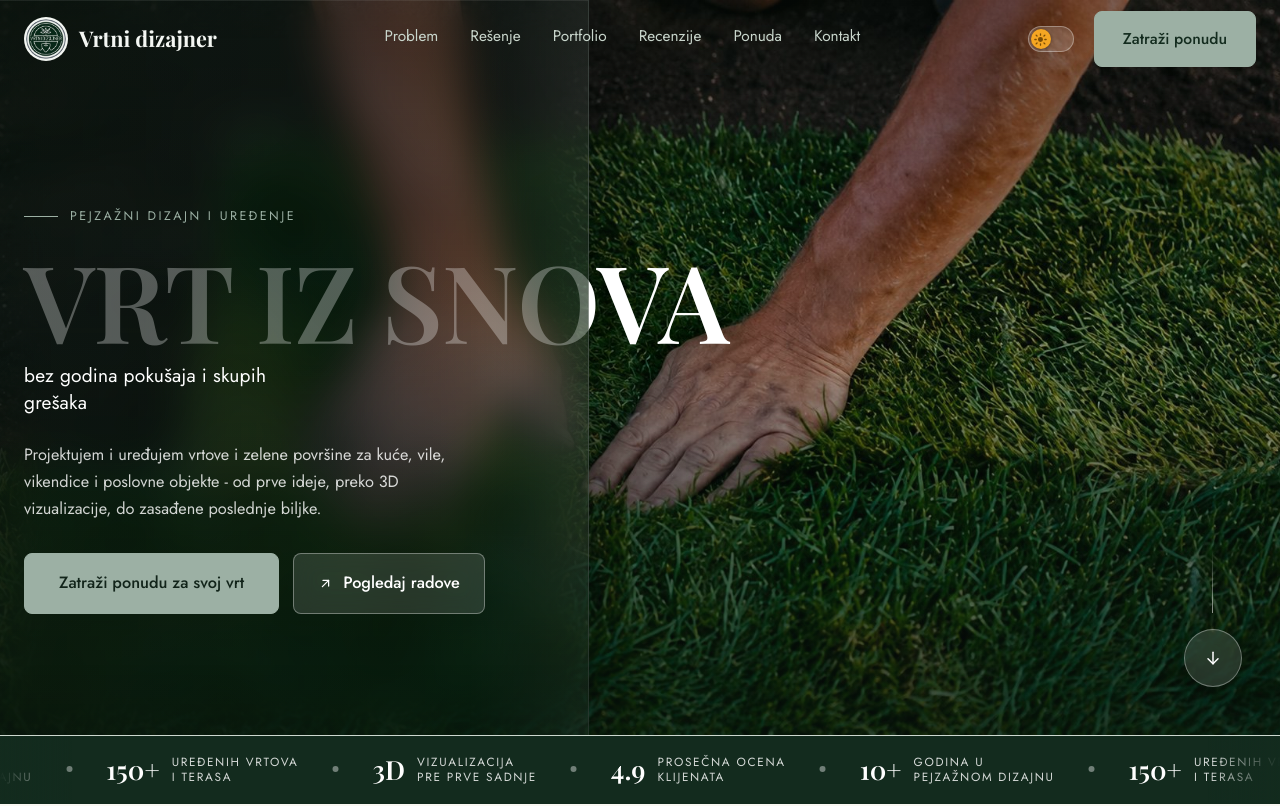
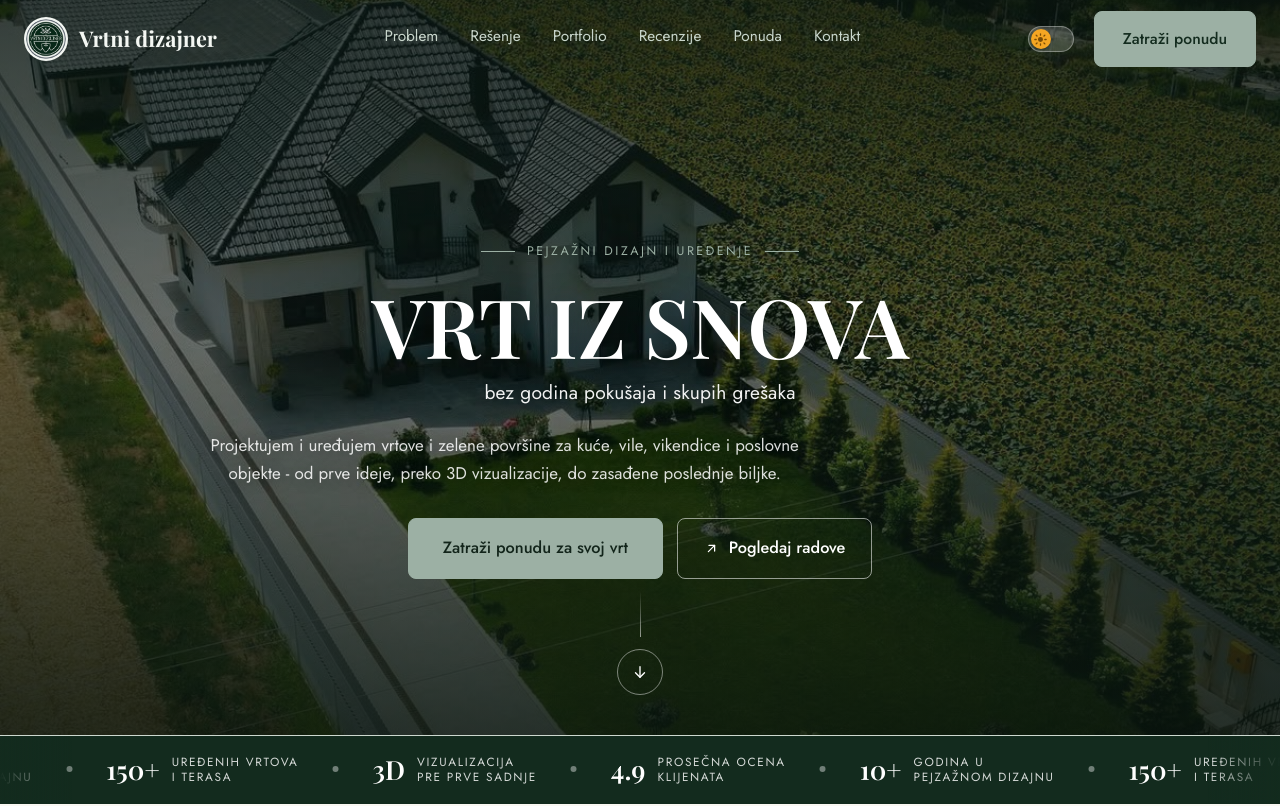
Before and after one commit to stefanamilenkovic99-design/Vrtni-dizajner, a plain HTML site: page index.html in a window 1280 px wide. Shown: the top 806 px of the page. Drawn offline with nearby package versions, Linux system fonts and the light colour scheme.

Commit message:
Deploy Vrtni-dizajner v3 (2026-08-12T12:10:10.939612+00:00)

```diff
--- a/index.html
+++ b/index.html
@@ -252,10 +252,8 @@
   }
 
   .navbar.scrolled, .navbar.menu-open{
-    background:var(--header-glass);
-    border-bottom-color:var(--header-glass-border);
-    -webkit-backdrop-filter:blur(16px) saturate(1.1);
-    backdrop-filter:blur(16px) saturate(1.1);
+    background:var(--header-bg);
+    border-bottom-color:var(--header-border);
   }
 
   .nav-inner{
@@ -454,18 +452,16 @@
     .mobile-menu{display:none;}
   }
 
-  /* HERO - fotografija preko cele širine, leva polovina zamućena i zatamnjena.
-     Naslov prelazi preko granice: na panelu je prigušen, na oštroj fotografiji beo. */
+  /* HERO - fotografija preko cele širine, sav tekst centriran preko nje. */
   .hero{
-    --hero-split:46%;
     position:relative;
     display:flex;
     align-items:center;
-    --hero-pad-top:166px;
-    --hero-pad-bottom:88px;
+    justify-content:center;
+    text-align:center;
     min-height:clamp(620px, 92vh, 900px);
-    padding-top:var(--hero-pad-top);
-    padding-bottom:var(--hero-pad-bottom);
+    padding-top:166px;
+    padding-bottom:88px;
     overflow:hidden;
     background:#0F1A13;
     border-bottom:1px solid var(--border);
@@ -477,43 +473,19 @@
     width:100%;
     height:100%;
     object-fit:cover;
+    /* Isečak pomeren naniže, da u kadar uđu i dvorište i travnjak. */
+    object-position:center 62%;
     z-index:0;
   }
 
-  /* Matirano staklo preko leve polovine - fotografija se vidi kroz zamućenje. */
-  .hero-panel{
-    position:absolute;
-    left:0;
-    top:0;
-    bottom:0;
-    width:var(--hero-split);
-    z-index:1;
-    background:linear-gradient(90deg, rgba(9,22,15,0.60) 0%, rgba(9,22,15,0.44) 55%, rgba(9,22,15,0.30) 100%);
-    -webkit-backdrop-filter:blur(22px) saturate(1.15);
-    backdrop-filter:blur(22px) saturate(1.15);
-    border-right:1px solid rgba(255,255,255,0.26);
-    box-shadow:
-      inset 0 1px 0 rgba(255,255,255,0.12),
-      22px 0 70px rgba(0,0,0,0.30);
-  }
-
-  /* Odsjaj uz samu ivicu stakla. */
-  .hero-panel::after{
-    content:"";
-    position:absolute;
-    top:0;
-    bottom:0;
-    right:0;
-    width:120px;
-    background:linear-gradient(90deg, rgba(255,255,255,0) 0%, rgba(255,255,255,0.09) 100%);
-  }
-
-  /* Blago zatamnjenje oštre strane, da beli naslov ostane čitljiv. */
+  /* Preliv preko fotografije, da tekst ostane čitljiv. */
   .hero-veil{
     position:absolute;
     inset:0;
     z-index:1;
-    background:linear-gradient(180deg, rgba(9,20,14,0.36) 0%, rgba(9,20,14,0.14) 45%, rgba(9,20,14,0.58) 100%);
+    background:
+      radial-gradient(110% 80% at 50% 48%, rgba(9,22,15,0.34) 0%, rgba(9,22,15,0.58) 58%, rgba(7,17,11,0.74) 100%),
+      linear-gradient(180deg, rgba(9,20,14,0.46) 0%, rgba(9,20,14,0.22) 45%, rgba(9,20,14,0.66) 100%);
   }
 
   .hero-content{
@@ -522,29 +494,10 @@
     width:100%;
   }
 
-  /* Kopija sadržaja u belom, isečena desno od granice panela (pravi je JS). */
-  .hero-content-bright{
-    position:absolute;
-    inset:0;
-    z-index:4;
-    display:flex;
-    align-items:center;
-    pointer-events:none;
-    clip-path:inset(0 0 0 var(--hero-split));
-    /* Isti unutrašnji razmak kao hero, inače se kopija ne poklopi po visini. */
-    padding-top:var(--hero-pad-top);
-    padding-bottom:var(--hero-pad-bottom);
-  }
-
-  /* Bez ovoga bi auto margine centrirale kopiju u flex sloju i slova se ne bi poklopila. */
-  .hero-content-bright > .wrap{width:100%;}
-
-  .hero-content-bright .ht-big{
-    color:#FFFFFF;
-    text-shadow:0 2px 30px rgba(0,0,0,0.45);
-  }
-
-  .hero-copy{max-width:min(500px, 39vw);}
+  .hero-copy{
+    max-width:860px;
+    margin:0 auto;
+  }
 
   .hero-eyebrow{
     display:inline-flex;
@@ -554,10 +507,11 @@
     letter-spacing:0.20em;
     text-transform:uppercase;
     color:#9CB0A4;
-    margin-bottom:20px;
-  }
-
-  .hero-eyebrow::before{
+    margin-bottom:22px;
+  }
+
+  .hero-eyebrow::before,
+  .hero-eyebrow::after{
     content:"";
     width:34px;
     height:1px;
@@ -569,18 +523,18 @@
     margin-bottom:26px;
     display:flex;
     flex-direction:column;
-    gap:10px;
-  }
-
-  /* Veliki red ide preko granice panela, zato bez preloma. */
+    align-items:center;
+    gap:12px;
+  }
+
   .ht-big{
     display:block;
-    white-space:nowrap;
-    font-size:clamp(3rem, 8.4vw, 7rem);
-    line-height:0.98;
+    font-size:clamp(2.6rem, 6.4vw, 5.4rem);
+    line-height:1.02;
     letter-spacing:-0.01em;
     text-transform:uppercase;
-    color:rgba(255,255,255,0.30);
+    color:#FFFFFF;
+    text-shadow:0 2px 30px rgba(0,0,0,0.45);
   }
 
   .ht-small{
@@ -590,20 +544,23 @@
     font-size:clamp(1.05rem, 1.5vw, 1.35rem);
     line-height:1.4;
     letter-spacing:0.01em;
-    color:#FFFFFF;
-    max-width:26ch;
+    color:rgba(255,255,255,0.94);
+    max-width:32ch;
+    text-shadow:0 1px 18px rgba(0,0,0,0.45);
   }
 
   .hero-sub{
-    color:rgba(255,255,255,0.82);
-    font-size:1.02rem;
-    max-width:44ch;
+    color:rgba(255,255,255,0.86);
+    font-size:1.06rem;
+    max-width:58ch;
+    text-shadow:0 1px 16px rgba(0,0,0,0.45);
     margin:0 0 30px;
   }
 
   .hero-actions{
     display:flex;
     align-items:center;
+    justify-content:center;
     gap:14px;
     flex-wrap:wrap;
   }
@@ -622,67 +579,64 @@
     color:#12241A;
   }
 
-  /* Stakleno dugme - providno, sa zamućenjem fotografije ispod. */
-  .hero .btn-glass{
+  /* Sporedno dugme - providno sa svetlim obrisom, bez zamućenja. */
+  .hero .btn-outline-light{
     display:inline-flex;
     align-items:center;
     gap:10px;
-    background:rgba(255,255,255,0.13);
-    border:1px solid rgba(255,255,255,0.34);
+    background:transparent;
+    border:1px solid rgba(255,255,255,0.55);
     color:#FFFFFF;
-    padding:16px 24px;
-    -webkit-backdrop-filter:blur(12px) saturate(1.1);
-    backdrop-filter:blur(12px) saturate(1.1);
-  }
-
-  .hero .btn-glass:hover{
-    background:rgba(255,255,255,0.24);
-    border-color:rgba(255,255,255,0.55);
+    padding:16px 26px;
+  }
+
+  .hero .btn-outline-light:hover{
+    background:rgba(255,255,255,0.14);
+    border-color:#FFFFFF;
     color:#FFFFFF;
   }
 
-  .hero .btn-glass svg{width:15px; height:15px; flex:none;}
-
-  /* Stakleno dugme za skrol, u duhu okruglih kontrola sa reference. */
+  .hero .btn-outline-light svg{width:15px; height:15px; flex:none;}
+
+  /* Strelica za skrol, centrirana pri dnu heroja. */
   .hero-scroll{
     position:absolute;
-    right:clamp(20px, 3vw, 52px);
-    bottom:clamp(28px, 6vh, 64px);
+    left:50%;
+    transform:translateX(-50%);
+    bottom:clamp(24px, 5vh, 48px);
     z-index:5;
     display:flex;
     flex-direction:column;
     align-items:center;
-    gap:16px;
+    gap:12px;
   }
 
   .hero-scroll-line{
     width:1px;
-    height:64px;
+    height:46px;
     background:linear-gradient(180deg, rgba(255,255,255,0) 0%, rgba(255,255,255,0.55) 100%);
   }
 
   .hero-scroll-btn{
-    width:58px;
-    height:58px;
+    width:46px;
+    height:46px;
     border-radius:50%;
     display:flex;
     align-items:center;
     justify-content:center;
     color:#FFFFFF;
-    background:rgba(255,255,255,0.13);
-    border:1px solid rgba(255,255,255,0.34);
-    -webkit-backdrop-filter:blur(12px) saturate(1.1);
-    backdrop-filter:blur(12px) saturate(1.1);
+    background:transparent;
+    border:1px solid rgba(255,255,255,0.45);
     transition:background 0.2s ease, border-color 0.2s ease, transform 0.2s ease;
   }
 
   .hero-scroll-btn:hover{
-    background:rgba(255,255,255,0.26);
-    border-color:rgba(255,255,255,0.55);
+    background:rgba(255,255,255,0.16);
+    border-color:#FFFFFF;
     transform:translateY(4px);
   }
 
-  .hero-scroll-btn svg{width:20px; height:20px;}
+  .hero-scroll-btn svg{width:18px; height:18px;}
 
   .placeholder{
     background:var(--ph-bg);
@@ -714,33 +668,16 @@
     object-fit:cover;
   }
 
-  /* Na užim ekranima nema podele: panel prekriva celu širinu, naslov je beo i prelama se. */
   @media (max-width:900px){
     .hero{
-      min-height:clamp(460px, 74vh, 640px);
-      padding-top:64px;
-      padding-bottom:64px;
-    }
-    .hero{padding-top:150px;}
-    .hero-panel{
-      width:100%;
-      border-right:none;
-      box-shadow:none;
-      -webkit-backdrop-filter:blur(14px) saturate(1.1);
-      backdrop-filter:blur(14px) saturate(1.1);
-      background:linear-gradient(180deg, rgba(9,22,15,0.66) 0%, rgba(9,22,15,0.52) 50%, rgba(9,22,15,0.80) 100%);
-    }
-    .hero-panel::after{display:none;}
-    .hero-scroll{display:none;}
-    .hero-content-bright{display:none;}
-    .hero-copy{max-width:100%;}
-    .ht-big{
-      white-space:normal;
-      font-size:clamp(2.4rem, 11vw, 4rem);
-      color:#FFFFFF;
-    }
+      min-height:clamp(480px, 78vh, 660px);
+      padding-top:140px;
+      padding-bottom:72px;
+    }
+    .ht-big{font-size:clamp(2.2rem, 9.5vw, 3.4rem);}
     .ht-small{font-size:1.05rem; max-width:34ch;}
     .hero-sub{font-size:1rem;}
+    .hero-scroll{display:none;}
   }
 
   /* TRAKA U POKRETU (ispod heroja) */
@@ -912,11 +849,12 @@
     align-items:center;
   }
 
-  .resenje-image{height:340px;}
+  /* Uspravni kadar traži viši okvir, da oblikovana forma stane u sliku. */
+  .resenje-image{height:430px;}
 
   @media (max-width:768px){
     .resenje-grid{grid-template-columns:1fr;}
-    .resenje-image{height:240px; order:2;}
+    .resenje-image{height:300px; order:2;}
     .resenje-text{order:1;}
   }
 
@@ -928,12 +866,13 @@
     align-items:center;
   }
 
-  .kred-image{height:300px;}
+  .kred-image{height:460px;}
+  .kred-image .media{object-position:center 58%;}
 
   @media (max-width:768px){
     .kred-grid{grid-template-columns:1fr;}
     .kred-text{order:1;}
-    .kred-image{order:2; height:220px;}
+    .kred-image{order:2; height:320px;}
   }
 
   /* BENEFITI */
@@ -1581,12 +1520,10 @@
 </div>
 
 <section class="hero" id="pocetna">
-  <img class="hero-bg" src="assets/hero-busen.jpg" width="1674" height="939" fetchpriority="high" decoding="async"
-       alt="Ruke pritiskaju busen travnjaka na sveže pripremljenu zemlju">
-  <div class="hero-panel" aria-hidden="true"></div>
+  <img class="hero-bg" src="assets/hero-imanje.jpg" width="1206" height="1451" fetchpriority="high" decoding="async"
+       alt="Pogled iz vazduha na uređeno imanje sa travnjakom, drvoredom i oblikovanim zelenilom">
   <div class="hero-veil" aria-hidden="true"></div>
 
-  <!-- Beli sloj naslova pravi se kloniranjem ovog bloka, pa se tekst menja samo ovde. -->
   <div class="hero-content">
     <div class="wrap">
       <div class="hero-copy">
@@ -1598,7 +1535,7 @@
         <p class="hero-sub">Projektujem i uređujem vrtove i zelene površine za kuće, vile, vikendice i poslovne objekte - od prve ideje, preko 3D vizualizacije, do zasađene poslednje biljke.</p>
         <div class="hero-actions">
           <a href="#kontakt" class="btn">Zatraži ponudu za svoj vrt</a>
-          <a href="#dokazi" class="btn btn-glass">
+          <a href="#dokazi" class="btn btn-outline-light">
             <svg viewBox="0 0 24 24" fill="none" stroke="currentColor" stroke-width="2" stroke-linecap="round" stroke-linejoin="round" aria-hidden="true"><path d="M7 17 17 7"/><path d="M8 7h9v9"/></svg>
             Pogledaj radove
           </a>
@@ -1685,8 +1622,8 @@
     <span class="eyebrow">Rešenje</span>
     <div class="resenje-grid">
       <div class="media-frame resenje-image">
-        <img class="media" src="assets/resenje-zasad.jpg" width="794" height="1400" loading="lazy" decoding="async"
-             alt="Ulazni plato sa okruglim žardinjerama i oblikovanim zelenilom">
+        <img class="media" src="assets/resenje-forme.jpg" width="942" height="1213" loading="lazy" decoding="async"
+             alt="Oblikovana četinarska forma sa kuglama šimšira i žardinjerama uz zid">
       </div>
       <div class="resenje-text">
         <h2 class="section-title">Tu prestaje nagađanje, počinje plan</h2>
@@ -1707,8 +1644,8 @@
         <p>Svaki predlog biljaka i materijala biram prema tlu, klimi i osvetljenju konkretnog prostora, ne po trenutnom trendu, tako da vrt izgleda dobro i za pet godina, ne samo prvog proleća.</p>
       </div>
       <div class="media-frame kred-image">
-        <img class="media" src="assets/kredibilitet-zasad.jpg" width="942" height="1162" loading="lazy" decoding="async"
-             alt="Zasad uz fasadu objekta - drvo u krošnji, šimšir i lavanda">
+        <img class="media" src="assets/kredibilitet-spirale.jpg" width="921" height="1577" loading="lazy" decoding="async"
+             alt="Dve tuje oblikovane u spiralu, zasađene uz zid ulazne zone">
       </div>
     </div>
   </div>
@@ -2134,24 +2071,6 @@
     }
   });
 
-  /* HERO - beli sloj naslova preko oštre strane fotografije.
-     Kloniramo ceo blok da bi se slova poklopila u piksel; kopija se seče
-     desno od granice panela, pa se od nje vidi samo deo naslova. */
-  (function(){
-    const hero = document.querySelector('.hero');
-    const content = hero && hero.querySelector('.hero-content');
-    if(!hero || !content){ return; }
-    if(!window.matchMedia('(min-width:901px)').matches){ return; }
-
-    const bright = content.cloneNode(true);
-    bright.classList.add('hero-content-bright');
-    bright.setAttribute('aria-hidden', 'true');
-    bright.querySelectorAll('a, button, input').forEach(function(el){
-      el.setAttribute('tabindex', '-1');
-    });
-    content.parentNode.insertBefore(bright, content.nextSibling);
-  })();
-
   /* RECENZIJE - traka koja polako klizi, sa fokusom na pojedinačnu karticu */
   (function(){
     const mask = document.querySelector('.rev-mask');
```
Also changed, not shown: assets/hero-imanje.jpg (added), assets/kredibilitet-spirale.jpg (added), assets/resenje-forme.jpg (added).
